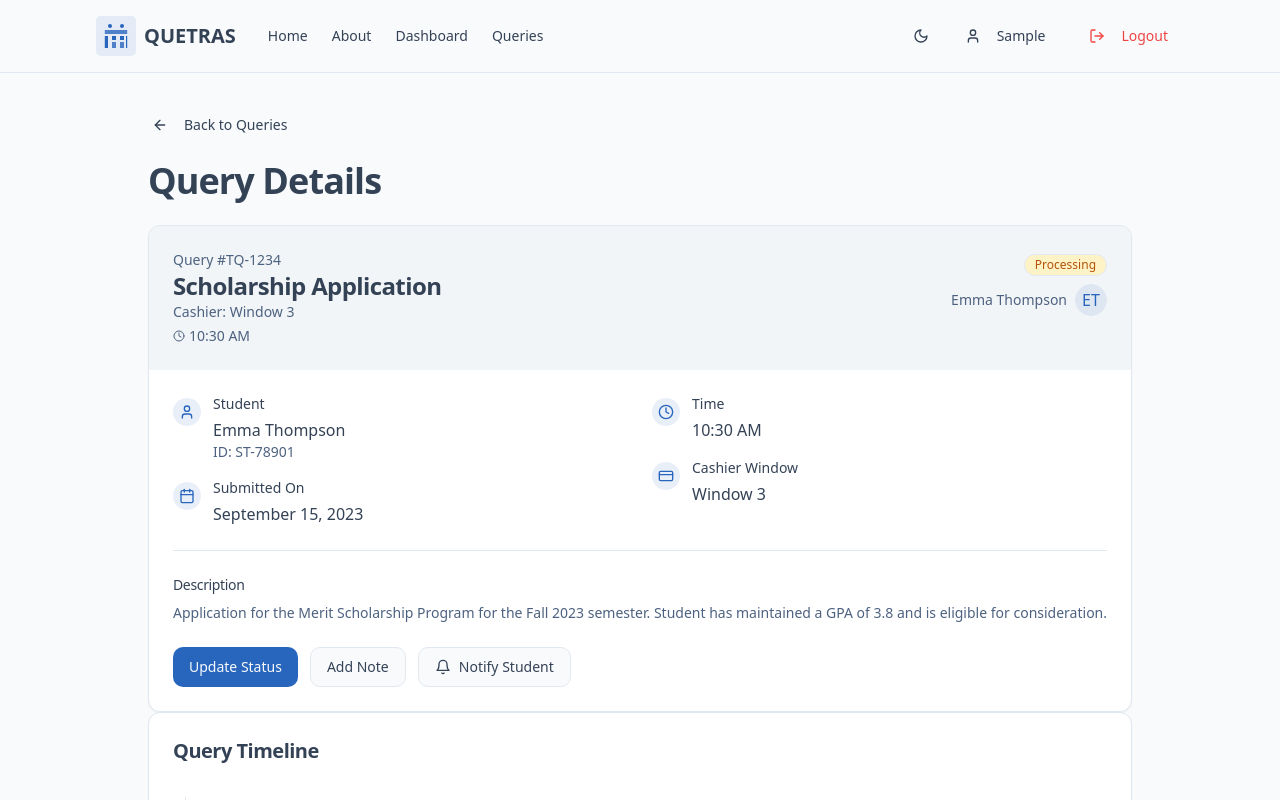
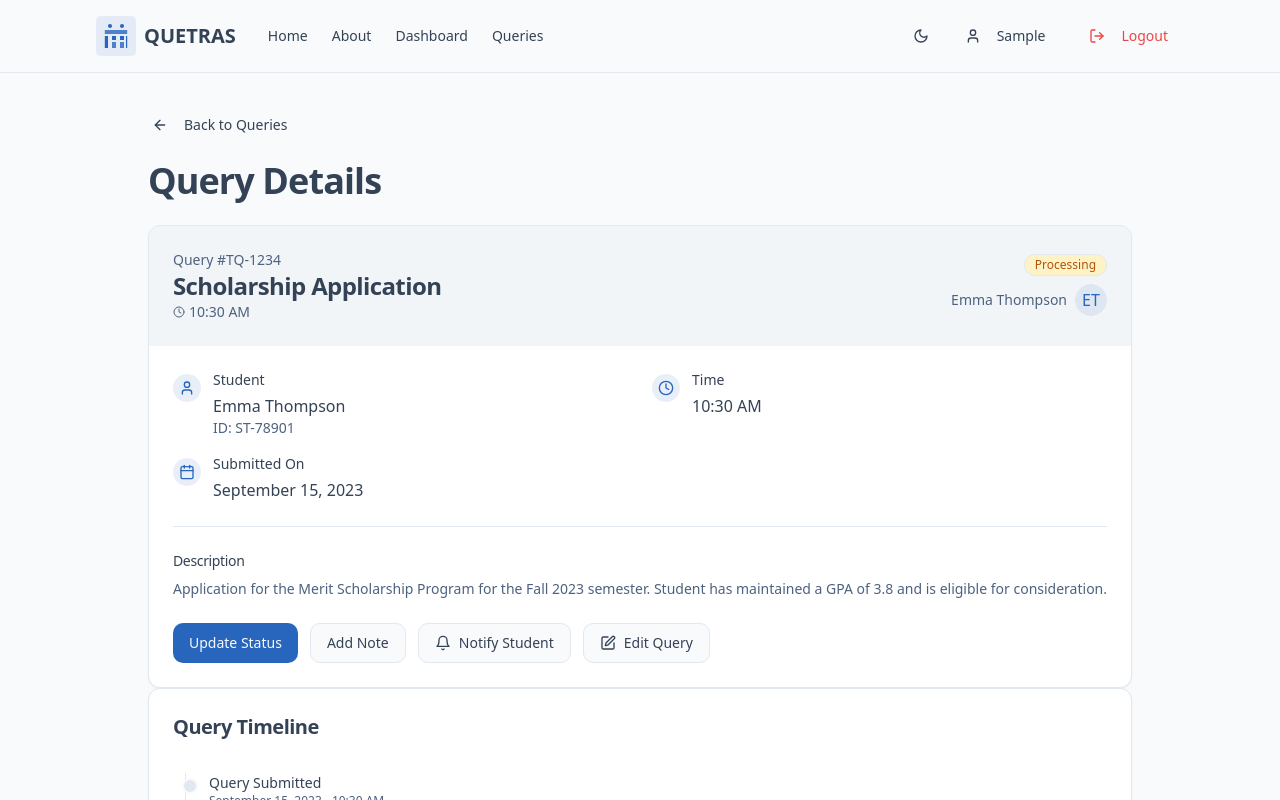
Before and after one commit to MoonTaiga/quetras, a React (Vite) app: page /query/TQ-1234 in a window 1280 px wide. Shown: the top 800 px of the page. Built offline with nearby package versions, Linux system fonts and the light colour scheme; sample sign-in values are in the browser's storage.

Commit message:
Remove cashier window and add permission checks
Remove the cashier window field from all pages. Add permission checks to prevent users from editing other users' queries.

```diff
--- a/src/components/queries/QueryActions.tsx
+++ b/src/components/queries/QueryActions.tsx
@@ -1,8 +1,8 @@
 
 import React, { useState } from "react";
 import { Button } from "@/components/ui/button";
-import { Bell, X, Plus, AlertCircle } from "lucide-react";
-import { useNavigate } from "react-router-dom";
+import { Bell, X, Plus, AlertCircle, Edit } from "lucide-react";
+import { Link, useNavigate } from "react-router-dom";
 import { toast } from "sonner";
 import { notificationService } from "@/lib/notification-service";
 
@@ -13,6 +13,7 @@ interface QueryActionsProps {
   status: string;
   isAdmin: boolean;
   isOwner: boolean;
+  canEdit?: boolean;
   showNoteForm: boolean;
   setShowNoteForm: (show: boolean) => void;
   note: string;
@@ -29,6 +30,7 @@ export const QueryActions = ({
   status,
   isAdmin,
   isOwner,
+  canEdit = false,
   showNoteForm,
   setShowNoteForm,
   note,
@@ -114,9 +116,21 @@ export const QueryActions = ({
               <Bell className="h-4 w-4" />
               Notify Student
             </Button>
+            {canEdit && (
+              <Button
+                variant="outline"
+                asChild
+                className="flex items-center gap-2 transition-all hover:shadow-soft"
+              >
+                <Link to={`/query/${id}/edit`}>
+                  <Edit className="h-4 w-4" />
+                  Edit Query
+                </Link>
+              </Button>
+            )}
           </>
         ) : (
-          // User-only actions - limited to add/cancel
+          // User-only actions
           <>
             <Button
               onClick={handleAddQuery}
@@ -125,6 +139,18 @@ export const QueryActions = ({
               <Plus className="h-4 w-4" />
               Add Query
             </Button>
+            {canEdit && (
+              <Button
+                variant="outline"
+                asChild
+                className="flex items-center gap-2 transition-all hover:shadow-soft"
+              >
+                <Link to={`/query/${id}/edit`}>
+                  <Edit className="h-4 w-4" />
+                  Edit Query
+                </Link>
+              </Button>
+            )}
             {isOwner && (
               <Button
                 variant="outline"
--- a/src/components/queries/QueryDetail.tsx
+++ b/src/components/queries/QueryDetail.tsx
@@ -20,7 +20,6 @@ export interface QueryDetailData {
   time: string;
   status: "new" | "processing" | "pending" | "completed" | "cancelled";
   timestamp?: string; // ISO date string
-  cashierWindow?: string;
   hasOtherPayments?: boolean;
   timeline?: {
     date: string;
@@ -42,6 +41,12 @@ const QueryDetail = ({ query, className }: QueryDetailProps) => {
 
   // Function to cancel a query (for users)
   const cancelQuery = () => {
+    // Check if the current user is the owner of the query
+    if (!isOwner) {
+      toast.error("You can only cancel your own queries");
+      return;
+    }
+
     // Get all queries from localStorage
     const storedQueries = localStorage.getItem("quetras_queries");
     if (storedQueries) {
@@ -72,6 +77,11 @@ const QueryDetail = ({ query, className }: QueryDetailProps) => {
 
   // Function to add a note (for admins)
   const addNote = () => {
+    if (!isAdmin) {
+      toast.error("Only admins can add notes");
+      return;
+    }
+
     if (note.trim()) {
       // In a real app, this would make an API call to add the note to the query
 
@@ -93,6 +103,9 @@ const QueryDetail = ({ query, className }: QueryDetailProps) => {
   // Check if this query belongs to the current user
   const isOwner = user?.id === query.studentId;
 
+  // Check if user can edit this query
+  const canEdit = isAdmin || isOwner;
+
   return (
     <div className={className}>
       <Card className="overflow-hidden transition-all hover:shadow-soft dark:border-border">
@@ -103,7 +116,6 @@ const QueryDetail = ({ query, className }: QueryDetailProps) => {
           studentId={query.studentId}
           studentName={query.studentName}
           timestamp={query.timestamp}
-          cashierWindow={query.cashierWindow}
         />
         <CardContent className="p-6">
           <QueryInfo
@@ -112,7 +124,6 @@ const QueryDetail = ({ query, className }: QueryDetailProps) => {
             date={query.date}
             time={query.time}
             description={query.description}
-            cashierWindow={query.cashierWindow}
           />
 
           <QueryActions
@@ -122,6 +133,7 @@ const QueryDetail = ({ query, className }: QueryDetailProps) => {
             status={query.status}
             isAdmin={isAdmin}
             isOwner={isOwner}
+            canEdit={canEdit}
             showNoteForm={showNoteForm}
             setShowNoteForm={setShowNoteForm}
             note={note}
--- a/src/components/queries/QueryHeader.tsx
+++ b/src/components/queries/QueryHeader.tsx
@@ -14,7 +14,6 @@ interface QueryHeaderProps {
   studentId?: string;
   studentName?: string;
   timestamp?: string; // ISO string
-  cashierWindow?: string;
 }
 
 export const QueryHeader = ({
@@ -23,8 +22,7 @@ export const QueryHeader = ({
   status,
   studentId,
   studentName,
-  timestamp,
-  cashierWindow
+  timestamp
 }: QueryHeaderProps) => {
   const [profileImage, setProfileImage] = useState<string | null>(null);
 
@@ -47,12 +45,6 @@ export const QueryHeader = ({
         <div className="flex-1">
           <div className="text-sm text-muted-foreground">Query #{id}</div>
           <CardTitle className="mt-1">{title}</CardTitle>
-
-          {cashierWindow && (
-            <div className="mt-1 text-sm text-muted-foreground">
-              Cashier: {cashierWindow}
-            </div>
-          )}
 
           {timestamp && formattedTime && (
             <div className="flex items-center mt-1 text-sm text-muted-foreground">
--- a/src/components/queries/QueryInfo.tsx
+++ b/src/components/queries/QueryInfo.tsx
@@ -1,7 +1,7 @@
 
 import React from "react";
 import { Separator } from "@/components/ui/separator";
-import { Calendar, Clock, User, CreditCard } from "lucide-react";
+import { Calendar, Clock, User } from "lucide-react";
 
 interface QueryInfoProps {
   studentName: string;
@@ -9,7 +9,6 @@ interface QueryInfoProps {
   date: string;
   time: string;
   description: string;
-  cashierWindow?: string;
 }
 
 export const QueryInfo = ({
@@ -17,8 +16,7 @@ export const QueryInfo = ({
   studentId,
   date,
   time,
-  description,
-  cashierWindow
+  description
 }: QueryInfoProps) => {
   return (
     <>
@@ -60,18 +58,6 @@ export const QueryInfo = ({
               <div className="mt-1">{time}</div>
             </div>
           </div>
-
-          {cashierWindow && (
-            <div className="flex items-start gap-3">
-              <div className="mt-1 rounded-full bg-primary/10 p-1.5">
-                <CreditCard className="h-4 w-4 text-primary" />
-              </div>
-              <div>
-                <div className="text-sm font-medium">Cashier Window</div>
-                <div className="mt-1">{cashierWindow}</div>
-              </div>
-            </div>
-          )}
         </div>
       </div>
 
--- a/src/pages/QueryEdit.tsx
+++ b/src/pages/QueryEdit.tsx
@@ -29,9 +29,10 @@ import { QueryDetailData } from "@/components/queries/QueryDetail";
 const QueryEdit = () => {
   const { id } = useParams<{ id: string }>();
   const navigate = useNavigate();
-  const { isAdmin, isLoggedIn } = useAuth();
+  const { isAdmin, isLoggedIn, user } = useAuth();
   const [isSaving, setIsSaving] = useState(false);
   const [query, setQuery] = useState<QueryDetailData | null>(null);
+  const [isAuthorized, setIsAuthorized] = useState(false);
 
   // Form state
   const [queryTitle, setQueryTitle] = useState("");
@@ -56,10 +57,19 @@ const QueryEdit = () => {
           if (foundQuery) {
             setQuery(foundQuery);
 
-            // Initialize form with query data
-            setQueryTitle(foundQuery.queryTitle || "");
-            setStatus(foundQuery.status || "new");
-            setDescription(foundQuery.description || "");
+            // Check if user is authorized to edit this query
+            if (isAdmin || (user?.id === foundQuery.studentId)) {
+              setIsAuthorized(true);
+
+              // Initialize form with query data
+              setQueryTitle(foundQuery.queryTitle || "");
+              setStatus(foundQuery.status || "new");
+              setDescription(foundQuery.description || "");
+            } else {
+              // User is not authorized to edit this query
+              toast.error("You don't have permission to edit this query");
+              navigate(`/query/${id}`);
+            }
           } else {
             // Query not found, navigate back to queries list
             toast.error("Query not found");
@@ -74,14 +84,14 @@ const QueryEdit = () => {
       // No ID provided, navigate back to queries list
       navigate("/queries");
     }
-  }, [id, isLoggedIn, navigate]);
+  }, [id, isLoggedIn, navigate, isAdmin, user?.id]);
 
   const handleSubmit = (e: React.FormEvent) => {
     e.preventDefault();
 
-    if (!isLoggedIn) {
-      toast.error("You must be logged in to update a query");
-      navigate("/login");
+    if (!isLoggedIn || !isAuthorized) {
+      toast.error("You do not have permission to update this query");
+      navigate(`/query/${id}`);
       return;
     }
 
@@ -135,6 +145,30 @@ const QueryEdit = () => {
       }
     }
   };
+
+  if (!isAuthorized) {
+    return (
+      <main className="min-h-screen flex flex-col bg-background">
+        <Header />
+        <Container className="flex-1 py-8 animate-fade-in" withGlass={false}>
+          <div className="flex justify-center items-center h-full">
+            <div className="text-center">
+              <h2 className="text-xl font-semibold mb-2">Access Denied</h2>
+              <p className="text-muted-foreground">You don't have permission to edit this query.</p>
+              <Button
+                variant="outline"
+                className="mt-4"
+                onClick={() => navigate("/queries")}
+              >
+                Back to Queries
+              </Button>
+            </div>
+          </div>
+        </Container>
+        <Footer />
+      </main>
+    );
+  }
 
   if (!query) {
     return (
--- a/src/pages/UserProfile.tsx
+++ b/src/pages/UserProfile.tsx
@@ -21,14 +21,13 @@ import {
 import { Input } from "@/components/ui/input";
 import { Card, CardContent, CardDescription, CardHeader, CardTitle, CardFooter } from "@/components/ui/card";
 import { Alert, AlertDescription } from "@/components/ui/alert";
-import { IdCard, BellRing, ArrowLeft, Upload } from "lucide-react";
+import { BellRing, ArrowLeft, Upload } from "lucide-react";
 import { Link } from "react-router-dom";
 import { Avatar, AvatarImage, AvatarFallback } from "@/components/ui/avatar";
 
 const profileSchema = z.object({
   fullName: z.string().min(2, { message: "Name must be at least 2 characters" }),
   mobileNumber: z.string().min(10, { message: "Please enter a valid mobile number" }),
-  cashierWindow: z.string().optional(),
 });
 
 type ProfileFormValues = z.infer<typeof profileSchema>;
@@ -63,7 +62,6 @@ const UserProfile = () => {
     defaultValues: {
       fullName: user?.name || "",
       mobileNumber: user?.mobileNumber || "",
-      cashierWindow: user?.cashierWindow || "",
     },
   });
 
@@ -99,7 +97,6 @@ const UserProfile = () => {
           ...user!,
           name: data.fullName,
           mobileNumber: data.mobileNumber,
-          cashierWindow: data.cashierWindow,
         });
       }
 
@@ -225,28 +222,6 @@ const UserProfile = () => {
                     )}
                   />
 
-                  <FormField
-                    control={form.control}
-                    name="cashierWindow"
-                    render={({ field }) => (
-                      <FormItem>
-                        <FormLabel>Preferred Cashier Window</FormLabel>
-                        <FormControl>
-                          <Input
-                            placeholder="Window Number (e.g. Window 1)"
-                            {...field}
-                            className="transition-all focus:border-sky-300 hover:border-sky-200"
-                            disabled={viewOnly}
-                          />
-                        </FormControl>
-                        <FormDescription>
-                          Specify which cashier window you usually visit.
-                        </FormDescription>
-                        <FormMessage />
-                      </FormItem>
-                    )}
-                  />
-
                   {!viewOnly && (
                     <Button
                       type="submit"
```
